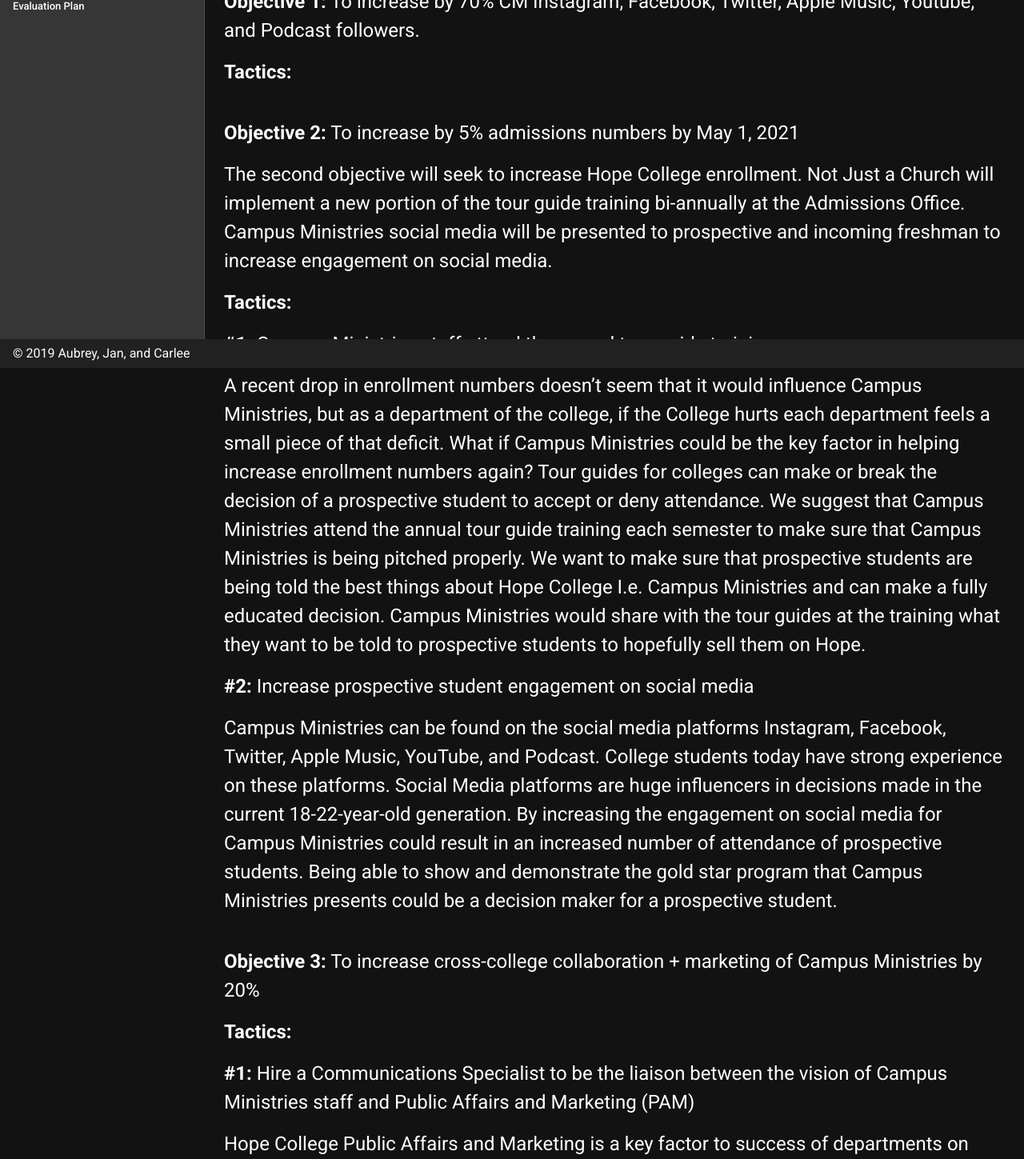
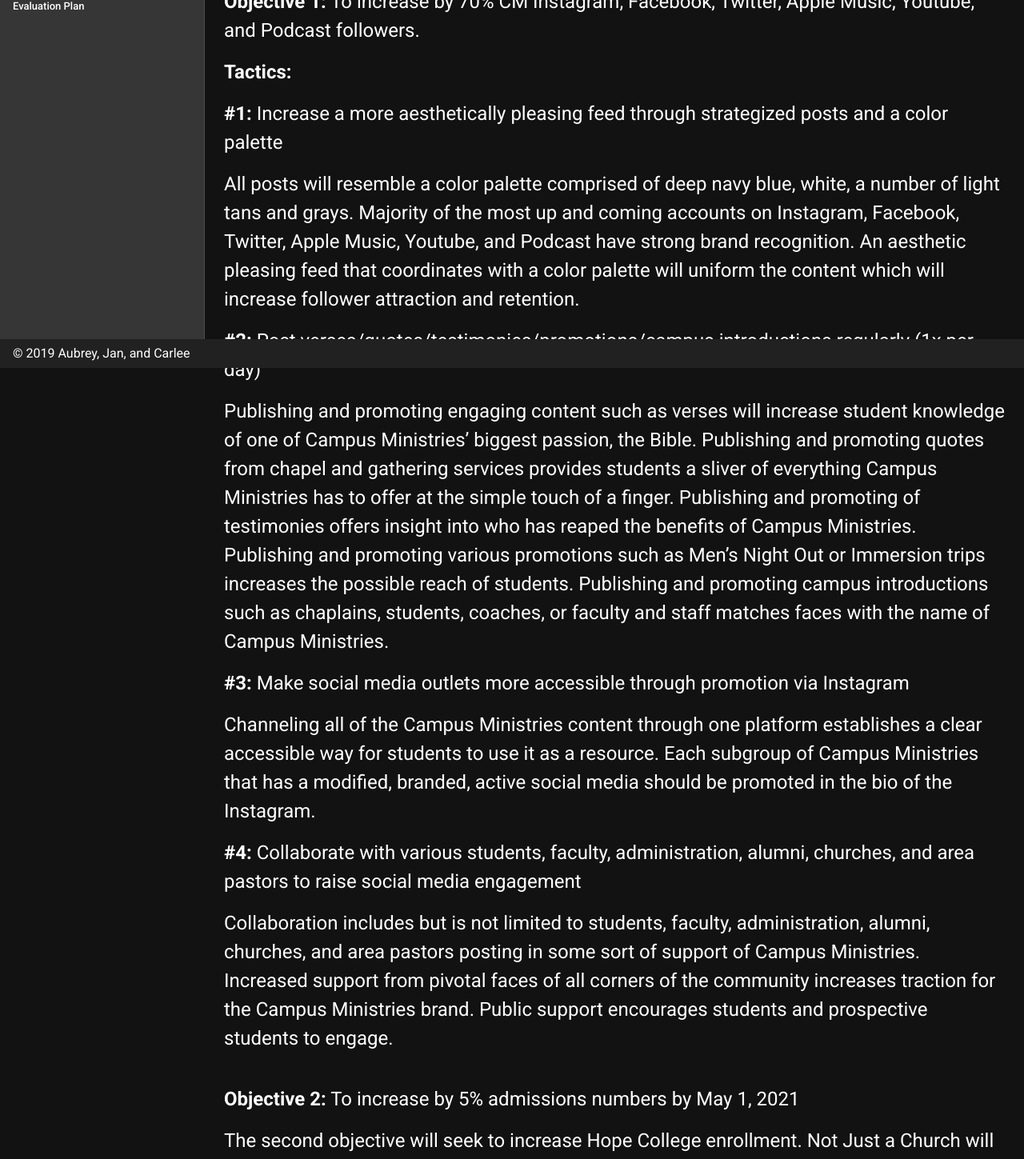
Before and after one commit to jgierlach/Advanced-PR-Plan-Book, a Vue app: page /campaign-design-and-implementation in a window 1280 px wide. Shown: the part 340-1789 px from the top of the page at 80% size. Built offline with nearby package versions, Linux system fonts and the light colour scheme.

Commit message:
Updated Campaign Design

```diff
--- a/src/views/CampaignDesignAndImplementation.vue
+++ b/src/views/CampaignDesignAndImplementation.vue
@@ -23,12 +23,65 @@
         <strong>Tactics:</strong>
       </p>
 
-      <!-- <ul>
-      <li>Increase a more aesthetically pleasing feed through strategized posts and a color palette</li>
-      <li>Post verses/quotes/testimonies/promotions/campus introductions regularly (1x per day)</li>
-      <li>Make social media outlets more accessible through promotion via Instagram</li>
-      <li>Collaborate with various students, faculty, administration, alumni, churches, and area pastors to raise social media engagement</li>
-      </ul>-->
+      <p>
+        <strong>#1:</strong> Increase a more aesthetically pleasing feed through
+        strategized posts and a color palette
+      </p>
+
+      <p>
+        All posts will resemble a color palette comprised of deep navy blue,
+        white, a number of light tans and grays. Majority of the most up and
+        coming accounts on Instagram, Facebook, Twitter, Apple Music, Youtube,
+        and Podcast have strong brand recognition. An aesthetic pleasing feed
+        that coordinates with a color palette will uniform the content which
+        will increase follower attraction and retention.
+      </p>
+
+      <p>
+        <strong>#2:</strong> Post verses/quotes/testimonies/promotions/campus
+        introductions regularly (1x per day)
+      </p>
+
+      <p>
+        Publishing and promoting engaging content such as verses will increase
+        student knowledge of one of Campus Ministries’ biggest passion, the
+        Bible. Publishing and promoting quotes from chapel and gathering
+        services provides students a sliver of everything Campus Ministries has
+        to offer at the simple touch of a finger. Publishing and promoting of
+        testimonies offers insight into who has reaped the benefits of Campus
+        Ministries. Publishing and promoting various promotions such as Men’s
+        Night Out or Immersion trips increases the possible reach of students.
+        Publishing and promoting campus introductions such as chaplains,
+        students, coaches, or faculty and staff matches faces with the name of
+        Campus Ministries.
+      </p>
+
+      <p>
+        <strong>#3:</strong> Make social media outlets more accessible through
+        promotion via Instagram
+      </p>
+
+      <p>
+        Channeling all of the Campus Ministries content through one platform
+        establishes a clear accessible way for students to use it as a resource.
+        Each subgroup of Campus Ministries that has a modified, branded, active
+        social media should be promoted in the bio of the Instagram.
+      </p>
+
+      <p>
+        <strong>#4:</strong> Collaborate with various students, faculty,
+        administration, alumni, churches, and area pastors to raise social media
+        engagement
+      </p>
+
+      <p>
+        Collaboration includes but is not limited to students, faculty,
+        administration, alumni, churches, and area pastors posting in some sort
+        of support of Campus Ministries. Increased support from pivotal faces of
+        all corners of the community increases traction for the Campus
+        Ministries brand. Public support encourages students and prospective
+        students to engage.
+      </p>
 
       <br />
 
```
